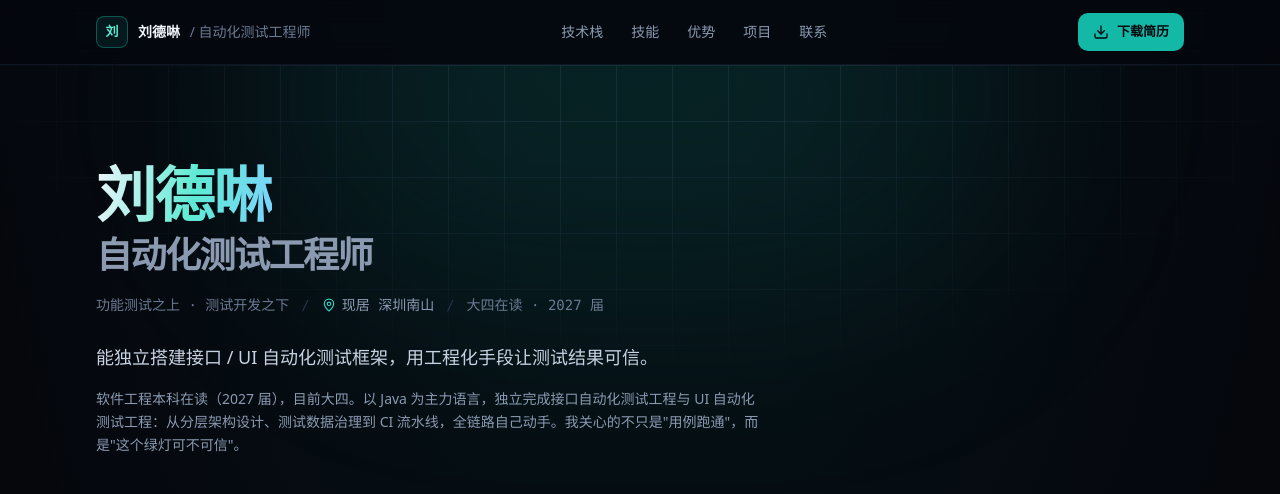
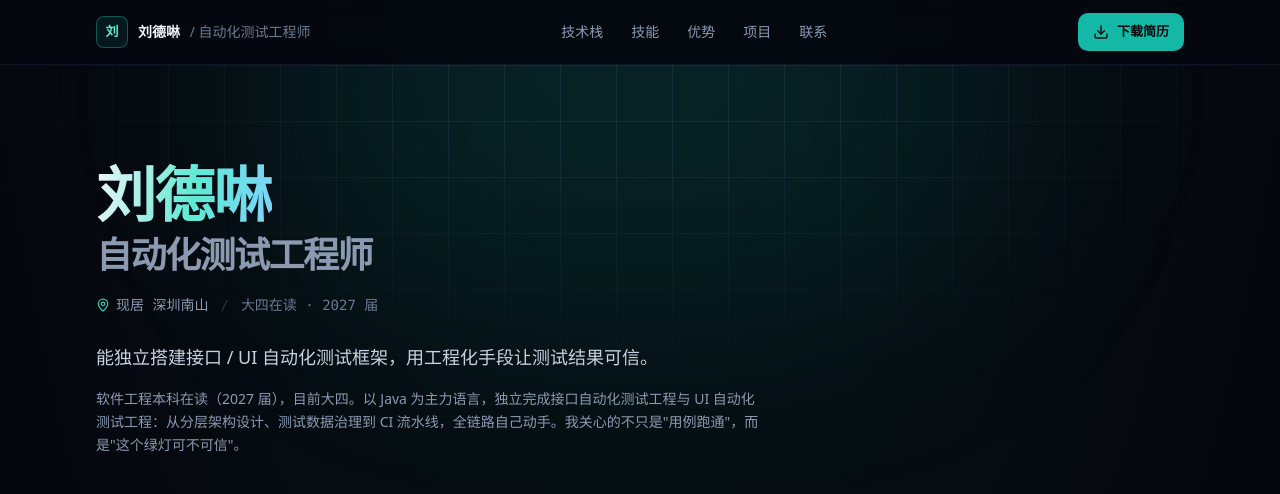
Before and after one commit to liu66547/ppw, an Astro site: page / in a window 1280 px wide. Shown: the top 494 px of the page. Built offline with nearby package versions, Linux system fonts and the light colour scheme; Astro itself is replaced by a stand-in of ours.

Commit message:
移除首屏「功能测试之上 · 测试开发之下」标注
那句话是作者交代自身能力定位的背景说明，不是要展示给访客的标语。
首屏身份行现在只保留访客真正关心的事实：现居地、年级、届别。

```diff
--- a/src/components/Hero.astro
+++ b/src/components/Hero.astro
@@ -52,10 +52,8 @@ const contacts = [
         </span>
       </h1>
 
-      <!-- 身份信息行：地点用图标 + 文字明确标出 -->
+      <!-- 身份信息行：只放访客真正关心的事实 -->
       <p class="hero-in mono mt-5 flex flex-wrap items-center gap-x-3 gap-y-2 text-sm text-fog-500">
-        <span>{profile.titleNote}</span>
-        <span class="text-ink-600" aria-hidden="true">/</span>
         <span class="inline-flex items-center gap-1.5 text-fog-400">
           <svg class="size-3.5 text-accent-400" viewBox="0 0 24 24" fill="none" stroke="currentColor" stroke-width="2" stroke-linecap="round" stroke-linejoin="round" aria-hidden="true">
             <path d="M20 10c0 4.993-5.539 10.193-7.399 11.799a1 1 0 0 1-1.202 0C9.539 20.193 4 14.993 4 10a8 8 0 0 1 16 0" />
--- a/src/data/profile.ts
+++ b/src/data/profile.ts
@@ -14,8 +14,6 @@ export const profile = {
 
   /** 身份标签 */
   title: '自动化测试工程师',
-  /** 身份补充说明，一眼看清段位 */
-  titleNote: '功能测试之上 · 测试开发之下',
 
   /** 一句话概述（首屏最重要的一句） */
   tagline: '能独立搭建接口 / UI 自动化测试框架，用工程化手段让测试结果可信。',
```
